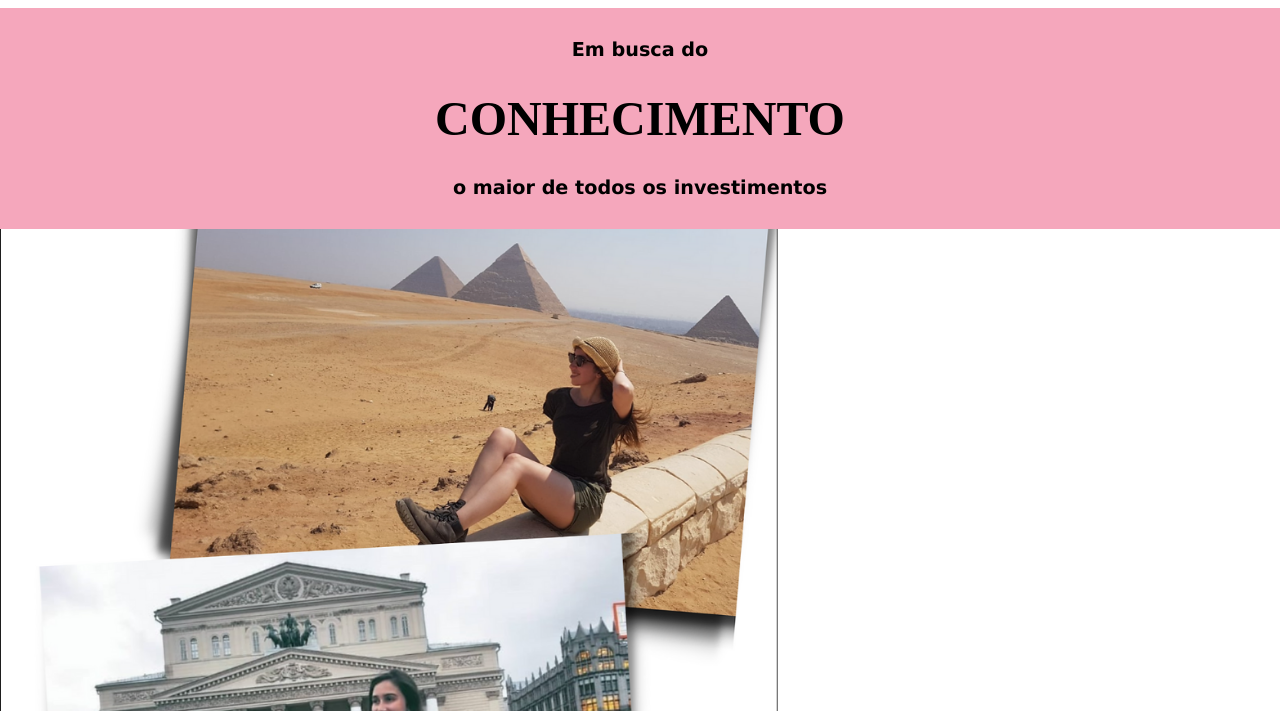
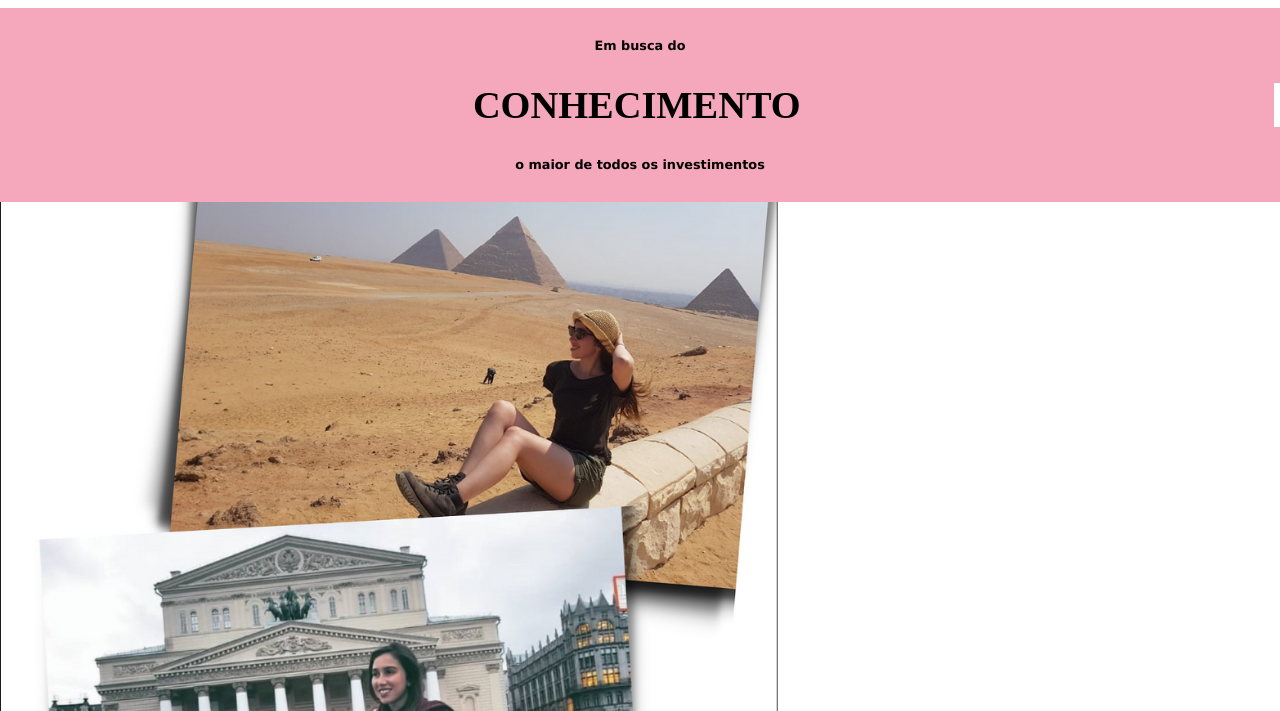
Before and after one commit to Jorge-Matheus/projeto-5g, a plain HTML site: page 5g/menu00.html in a window 1280 px wide. Shown: the part 89-800 px from the top of the page. Drawn offline with Linux system fonts and the light colour scheme.

Commit message:
version 1.1

```diff
--- a/5g/estilos/5g.css
+++ b/5g/estilos/5g.css
@@ -43,7 +43,8 @@ menu a:hover {
 #titulo {
     background-color: #F5A7BC;
     text-align: center;
-    font-size: 3em;
+    font-size: 2.4em;
+    max-width: 99.5vw;
 }
 
 
@@ -51,10 +52,11 @@ menu a:hover {
     background-color: #F5A7BC;
     text-align: center;
     font-family: Verdana, Geneva, Tahoma, sans-serif;
-    font-size: 1.2em;
+    font-size: 0.8em;
     font-weight: none;
     margin-top: 30px 0;
     padding: 30px;
+    max-width: 99.5vw;
 
 }
 
```
